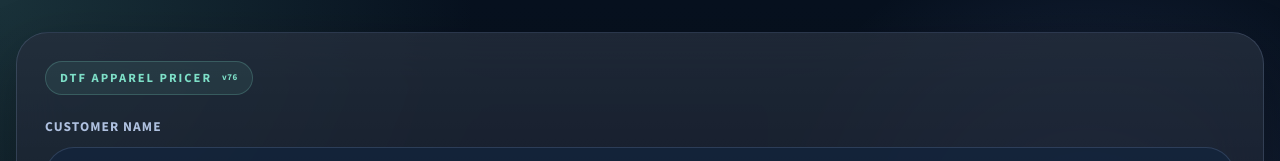
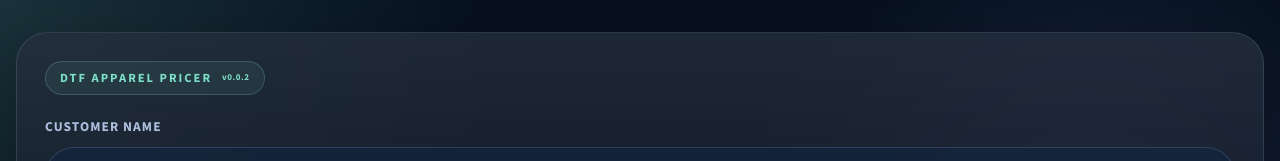
Before and after one commit to ClayBoneNJ/shirt-pricer, a React (Vite) app: page / in a window 1280 px wide. Shown: the top 161 px of the page. Built offline with nearby package versions, Linux system fonts and the light colour scheme.

Commit message:
Sync app badge with package version

```diff
--- a/package.json
+++ b/package.json
@@ -1,7 +1,7 @@
 {
   "name": "shirt-pricer",
   "private": true,
-  "version": "0.0.1",
+  "version": "0.0.2",
   "type": "module",
   "scripts": {
     "dev": "vite",
--- a/src/App.jsx
+++ b/src/App.jsx
@@ -28,7 +28,7 @@ const DEFAULT_APPAREL = 'standard'
 const ROCK_BOTTOM_UNIT_PRICE = 8.5
 const ASSET_BASE_URL = import.meta.env.BASE_URL
 const BRANDED_BACKGROUND_BASE_HUE = 220
-const APP_VERSION = 'v76'
+const APP_VERSION = __APP_VERSION__
 
 const getGarmentImagePrefix = (apparelType) => {
   if (apparelType === 'polo' || apparelType === 'hoodie') {
--- a/vite.config.js
+++ b/vite.config.js
@@ -1,8 +1,14 @@
+import { readFileSync } from 'node:fs'
 import { defineConfig } from 'vite'
 import react from '@vitejs/plugin-react'
+
+const packageJson = JSON.parse(readFileSync(new URL('./package.json', import.meta.url), 'utf8'))
 
 // https://vite.dev/config/
 export default defineConfig({
   base: './',
+  define: {
+    __APP_VERSION__: JSON.stringify(`v${packageJson.version}`),
+  },
   plugins: [react()],
 })
```
Also changed, not shown: 1 other file (tests, documents, lock files or other folders).
